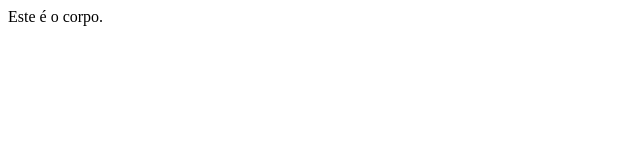
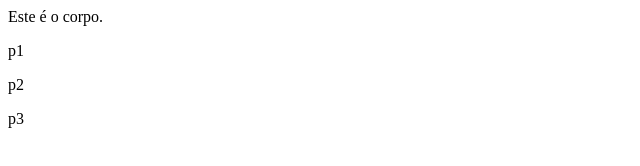
Before and after one commit to PHCornachioni/teste-url, a plain HTML site: page index.html in a window 1280 px wide. Shown: the full height of the page, 0-640 px from the left. Drawn offline with Linux system fonts and the light colour scheme.

Commit message:
Update index.html

```diff
--- a/index.html
+++ b/index.html
@@ -8,6 +8,16 @@
 
 <body>
     Este é o corpo.
+
+    <p>
+        p1
+    </p>
+    <p>
+        p2
+        <p>
+            p3
+        </p>
+    </p>
 </body>
 
 </html>
```
